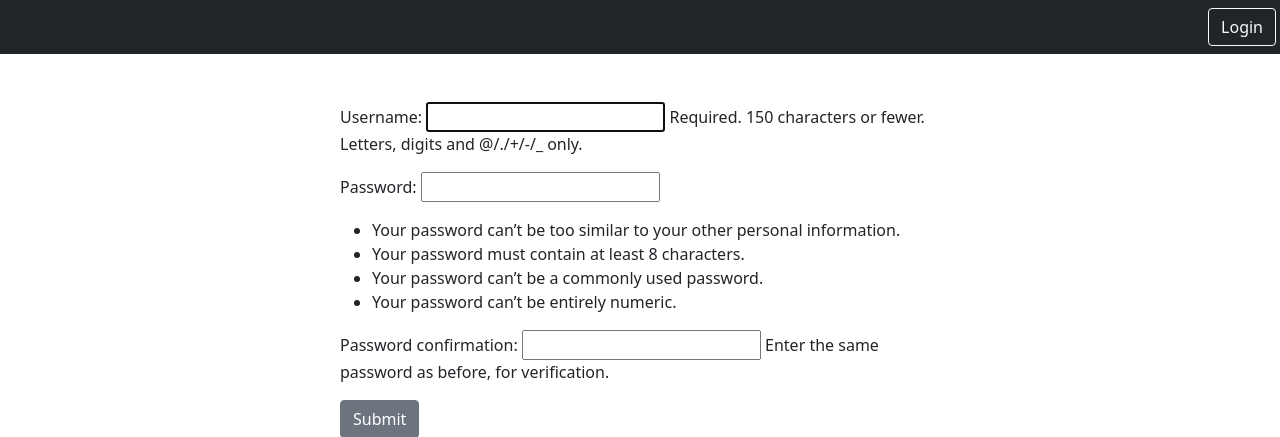
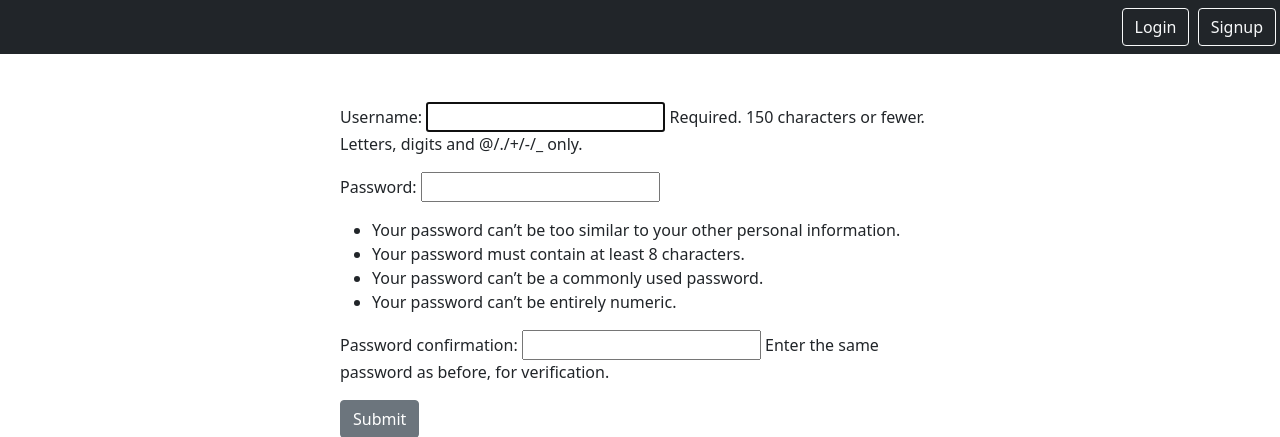
Before and after one commit to bcLego19/pythonTests, a Django app: page /signup in a window 1280 px wide. Shown: the top 437 px of the page. Run offline with Django 5.2, Linux system fonts and the light colour scheme.

Commit message:
Update base html navbar

```diff
--- a/PythonDjango/smartnotesProject/static/templates/base.html
+++ b/PythonDjango/smartnotesProject/static/templates/base.html
@@ -9,9 +9,12 @@
         <nav class="navbar navbar-dark bg-dark">
             <div class="ms-auto">
                 {% if user.is_authenticated %}
+                <a href="{% url 'notes.list' %}" class="btn btn-outline-light me-1">Home</a>
+                <a href="{% url 'notes.new' %}" class="btn btn-outline-light me-1">Create</a>
                 <a href="{% url 'logout' %}" class="btn btn-outline-light me-1">Logout</a>
                 {% else %}
                 <a href="{% url 'login' %}" class="btn btn-outline-light me-1">Login</a>
+                <a href="{% url 'signup' %}" class="btn btn-outline-light me-1">Signup</a>
                 {% endif %}
             </div>
         </nav>
```
